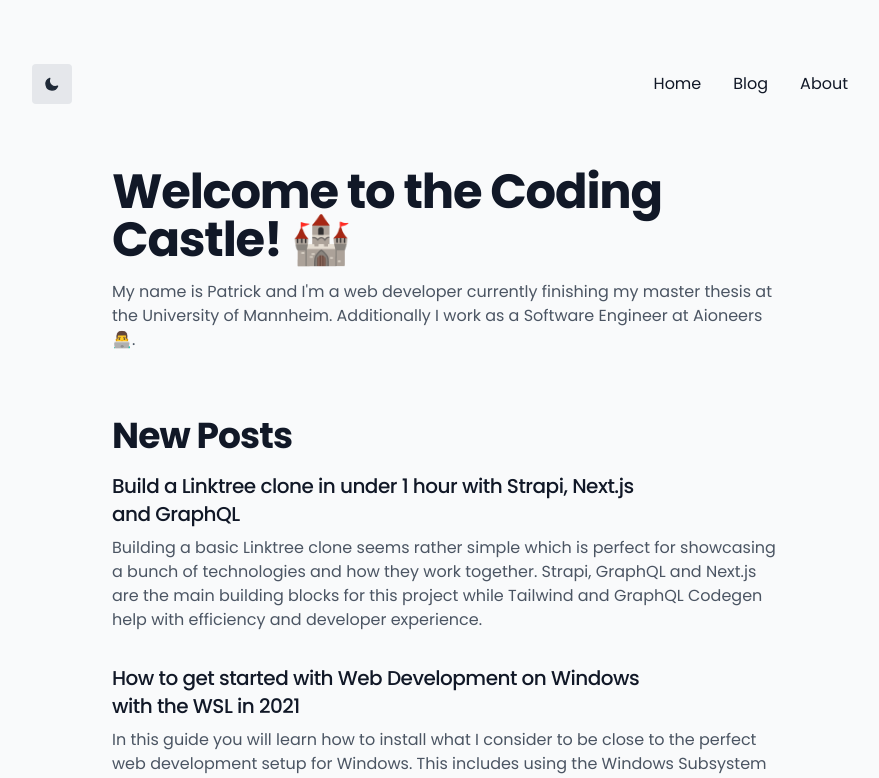
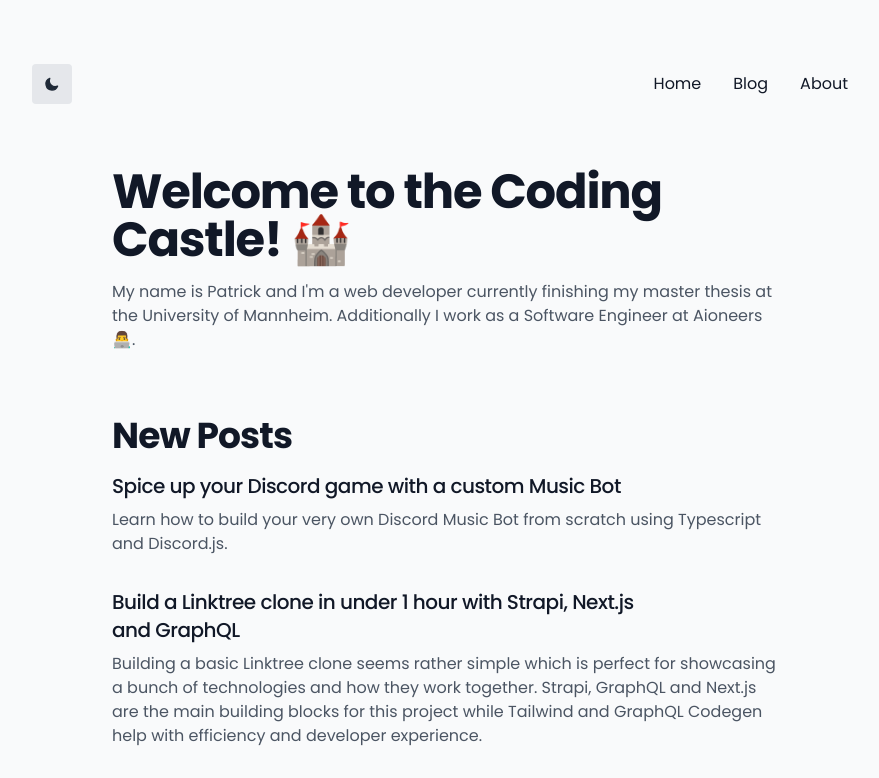
Before and after one commit to 22940dev/abc-port-goeler, a Next.js app: page / in a window 1280 px wide. Shown: the top 778 px of the page, without its empty margins (192-1071 px from the left). Built offline with nearby package versions, Linux system fonts and the light colour scheme; what @tailwindcss/typography would draw is missing.

Commit message:
add blog item to home

```diff
--- a/pages/index.tsx
+++ b/pages/index.tsx
@@ -18,6 +18,12 @@ export default function Home() {
             <Title variant="h2" className="mb-4">
                 New Posts
             </Title>
+
+            <BlogListItem
+                title="Spice up your Discord game with a custom Music Bot"
+                summary="Learn how to build your very own Discord Music Bot from scratch using Typescript and Discord.js."
+                slug="discord-bot"
+            />
             <BlogListItem
                 title="Build a Linktree clone in under 1 hour with Strapi, Next.js and GraphQL"
                 summary="Building a basic Linktree clone seems rather simple which is perfect for showcasing a bunch of technologies and how they work together. Strapi, GraphQL and Next.js are the main building blocks for this project while Tailwind and GraphQL Codegen help with efficiency and developer experience."
```
